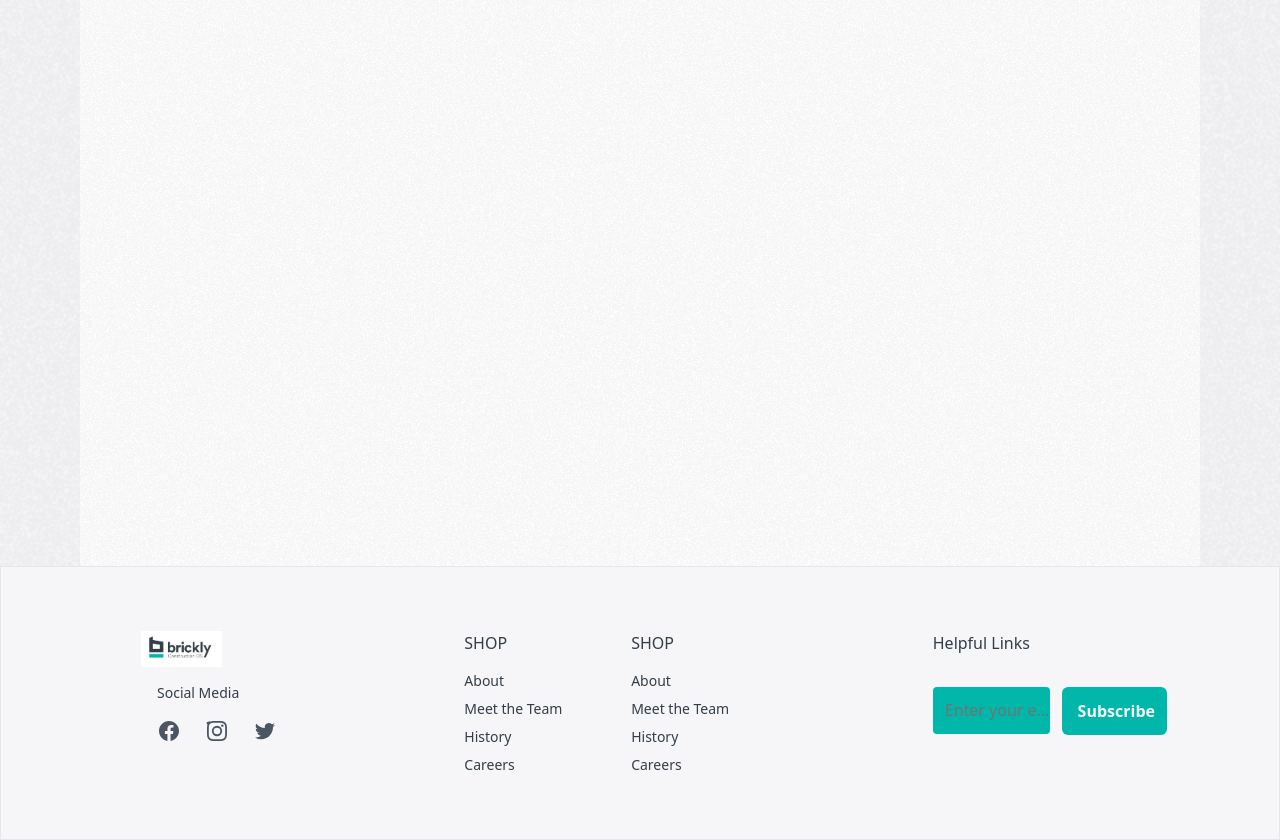
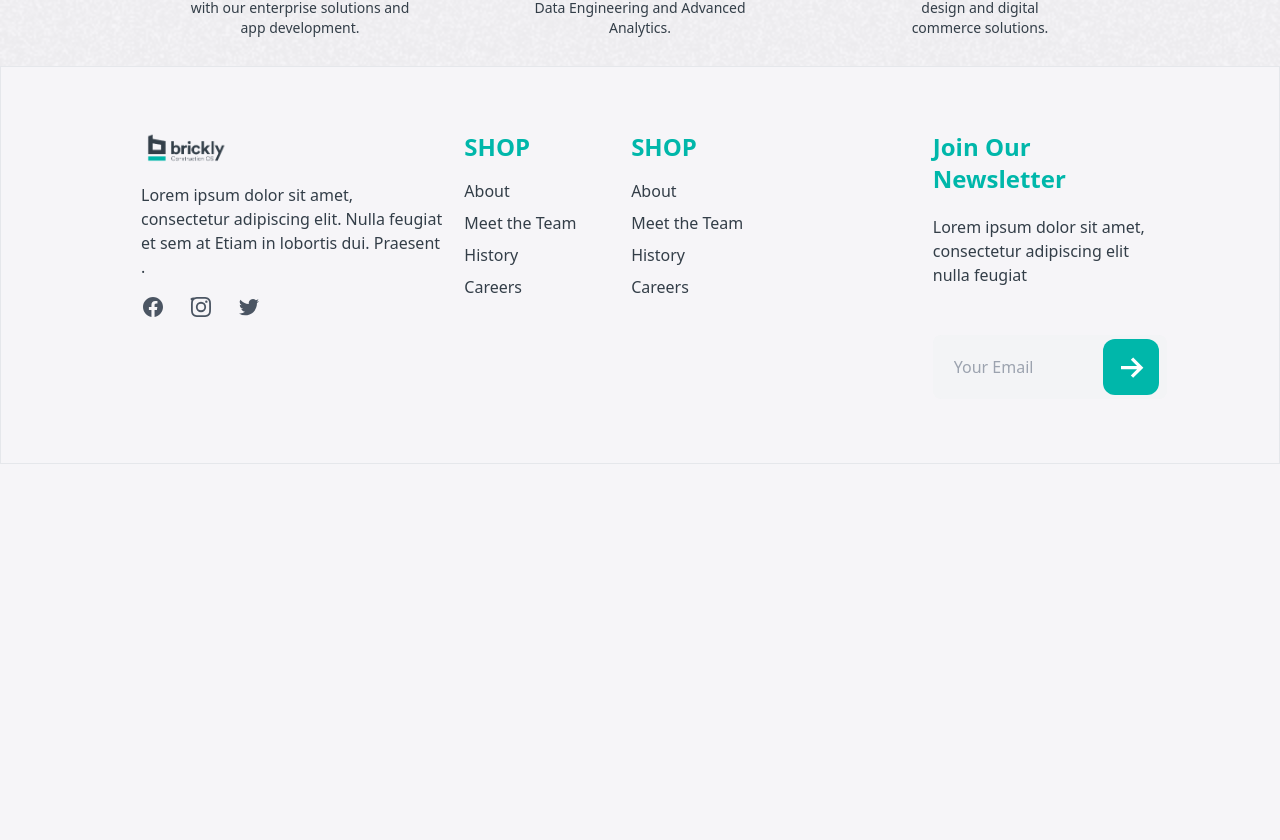
Before and after one commit to Shibil-77/Brickly-freelacework, a React (Create React App) app: page / in a window 1280 px wide. Shown: the part 1460-2300 px from the top of the page. After the commit the page ends 1924 px from the top, so only its background shows below. Built offline with nearby package versions, Linux system fonts and the light colour scheme.

Commit message:
shibil:banner

```diff
--- /dev/null
+++ b/src/components/banner/Banner.jsx
@@ -0,0 +1,16 @@
+import React from "react";
+
+const Banner = () => {
+  return (
+    <div className="lg:flex w-full h-[500px]">
+      <div className="lg:w-6/12 w-full h-2/4 bg-primary ">
+        <div className="flex  justify-center items-center">
+          <h1 className="text-secondary ">Hello world</h1>
+        </div>
+      </div>
+      <div className="lg:w-6/12 w-full h-2/4  bg-secondary"></div>
+    </div>
+  );
+};
+
+export default Banner;
--- a/src/components/footer/FooterSubOne.jsx
+++ b/src/components/footer/FooterSubOne.jsx
@@ -1,16 +1,16 @@
 /* eslint-disable jsx-a11y/anchor-is-valid */
 
-import WhiteLogo from  "../../assets/logo.jpeg"
+import WhiteLogo from  "../../assets/brickly-01.png"
 
 function FooterSubOne() {
   return(
     <>
 <div className=''>
 <img src={WhiteLogo} className="mr-3 ml-2 h-6 sm:h-9 " alt="logo" />
-  <p className="max-w-xs mt-4 text-sm text-text-color ml-6 ">
-  Social Media
+  <p className="max-w-xs mt-4  ml-2 font-medium text-text-color ">
+  Lorem ipsum dolor sit amet, consectetur adipiscing elit. Nulla feugiat et sem at Etiam in lobortis dui. Praesent .
   </p>
-  <div className="flex mt-4 space-x-6 text-gray-600 ml-6">
+  <div className="flex mt-4 space-x-6 text-gray-600 ml-2">
     <a className="hover:opacity-75" href="#" target="_blank" rel="noreferrer">
       <span className="sr-only"> Facebook </span>
       <svg className="w-6 h-6" fill="currentColor" viewBox="0 0 24 24" aria-hidden="true">
--- a/src/components/footer/FooterSubThree.jsx
+++ b/src/components/footer/FooterSubThree.jsx
@@ -1,31 +1,48 @@
-import react from 'react';
-import Button from '../common/Button';
-
 function FooterSubThree() {
-  return(
+  return (
     <>
       <div>
-              <p className="font-medium text-text-color">
-                Helpful Links
-              </p>
-              <div className="mb-6 flex-row md:mb-0 md:flex">
-            <div className="mt-8 relative mb-3 w-full md:mr-3 md:mb-0 xl:w-96" data-te-input-wrapper-init>
-              <input type="text"
-                className="peer block h-[47px] w-full rounded border-0 bg-secondary py-[0.32rem] px-3 leading-[2.15] outline-none transition-all duration-200 ease-linear focus:placeholder:opacity-100 peer-focus:text-primary data-[te-input-state-active]:placeholder:opacity-100 motion-reduce:transition-none dark:text-neutral-200 dark:placeholder:text-neutral-200 dark:peer-focus:text-primary [&:not([data-te-input-placeholder-active])]:placeholder:opacity-0"
-                id="exampleFormControlInput2" placeholder="Enter your email" />
-              <label
-                className="pointer-events-none absolute top-0 left-3 mb-0 max-w-[90%] origin-[0_0] truncate pt-[0.37rem] leading-[2.15] text-neutral-500 transition-all duration-200 ease-out peer-focus:-translate-y-[1.15rem] peer-focus:scale-[0.8] peer-focus:text-primary peer-data-[te-input-state-active]:-translate-y-[1.15rem] peer-data-[te-input-state-active]:scale-[0.8] motion-reduce:transition-none dark:text-neutral-200 dark:peer-focus:text-primary">Enter
-                your email
-              </label>
-            </div>
-            <div className='mt-8'>
-            <Button text='Subscribe' link='/' />
-            </div>
-
-          </div>
-            </div>
+        <h1 className="text-secondary font-bold text-2xl md:my-0 my-5">
+          Join Our Newsletter
+        </h1>
+        <p className="font-medium text-text-color my-5">
+          Lorem ipsum dolor sit amet, consectetur adipiscing elit nulla feugiat
+        </p>
+        <div class="flex items-stretch mt-12 relative">
+          <input
+            class="bg-gray-100 w-full rounded-lg text-base leading-none text-gray-800 p-5  border border-transparent focus:outline-none focus:border-gray-500"
+            type="email"
+            placeholder="Your Email"
+          />
+          <button className=" mx-4 rounded-xl absolute lg:-right-2 -right-2 top-1  hover:bg-secondary bg-secondary  text-base font-medium leading-none text-white p-2 uppercase focus:outline-none focus:ring-2 focus:ring-offset-2 focus:ring-primary">
+            <svg
+              viewBox="0 0 24 24"
+              xmlns="http://www.w3.org/2000/svg"
+              fill="#ffffff"
+              width='40'
+              height='40'
+            >
+              <g id="SVGRepo_bgCarrier" stroke-width="0"></g>
+              <g
+                id="SVGRepo_tracerCarrier"
+                stroke-linecap="round"
+                stroke-linejoin="round"
+              ></g>
+              <g id="SVGRepo_iconCarrier">
+                {" "}
+                <path
+                  fill="none"
+                  stroke="#ffffff"
+                  stroke-width="2"
+                  d="M6,12.4 L18,12.4 M12.6,7 L18,12.4 L12.6,17.8"
+                ></path>{" "}
+              </g>
+            </svg>
+          </button>
+        </div>
+      </div>
     </>
-  )
+  );
 }
 
-export default FooterSubThree
+export default FooterSubThree;
--- a/src/components/footer/FooterSubTwo.jsx
+++ b/src/components/footer/FooterSubTwo.jsx
@@ -1,14 +1,15 @@
 /* eslint-disable jsx-a11y/anchor-is-valid */
+// eslint-disable-next-line no-unused-vars
 import react from 'react';
 
 function FooterSub() {
   return(
     <>
         <div>
-              <p className="font-medium text-text-color">
+              <p className=" text-secondary font-bold text-2xl">
                 SHOP
               </p>
-              <nav className="flex flex-col mt-4 space-y-2 text-sm text-text-color">
+              <nav className="flex flex-col mt-4 space-y-2  font-medium text-text-color">
                 <a className="hover:opacity-75" href="#"> About </a>
                 <a className="hover:opacity-75" href="#"> Meet the Team </a>
                 <a className="hover:opacity-75" href="#"> History </a>
--- a/src/components/navbar/Navbar.jsx
+++ b/src/components/navbar/Navbar.jsx
@@ -2,7 +2,7 @@
 import React, { useState } from "react";
 // eslint-disable-next-line no-unused-vars
 import { Link } from "react-router-dom";
-import Logo from "../../assets/logo.jpeg";
+import Logo from "../../assets/brickly-01.png";
 import Button from "../common/Button";
 
 function Navbar() {
--- a/src/pages/FooterPage/FooterPage.jsx
+++ b/src/pages/FooterPage/FooterPage.jsx
@@ -7,7 +7,7 @@ import FooterSubThree from "../../components/footer/FooterSubThree";
 function FooterPage() {
   return (
     <footer className="bg-primary from-gray-100 via-[#bce1ff] to-gray-100 flex items-center justify-center border ">
-      <div className="w-full container">
+      <div className="w-full lg:container">
         <div className="lg:hidden block pt-11 ">
           <FooterSubOne />
         </div>
--- a/src/pages/home/Home.jsx
+++ b/src/pages/home/Home.jsx
@@ -3,14 +3,15 @@ import Layout from "../layout/Layout";
 import Download from '../../components/Download/Download'
 import '../../App.css'
 import Works from "../../components/works/Works";
+import Banner from "../../components/banner/Banner";
 
 const Home = () => {
   return (
     <Layout>
-
+     <Banner/>
       <Download/>
       <Works/>
-      <div className="bg " >Home</div>
+      {/* <div className="bg " >Home</div> */}
 
     </Layout>
   );
```
Also changed, not shown: src/assets/brickly-01.png (added).
